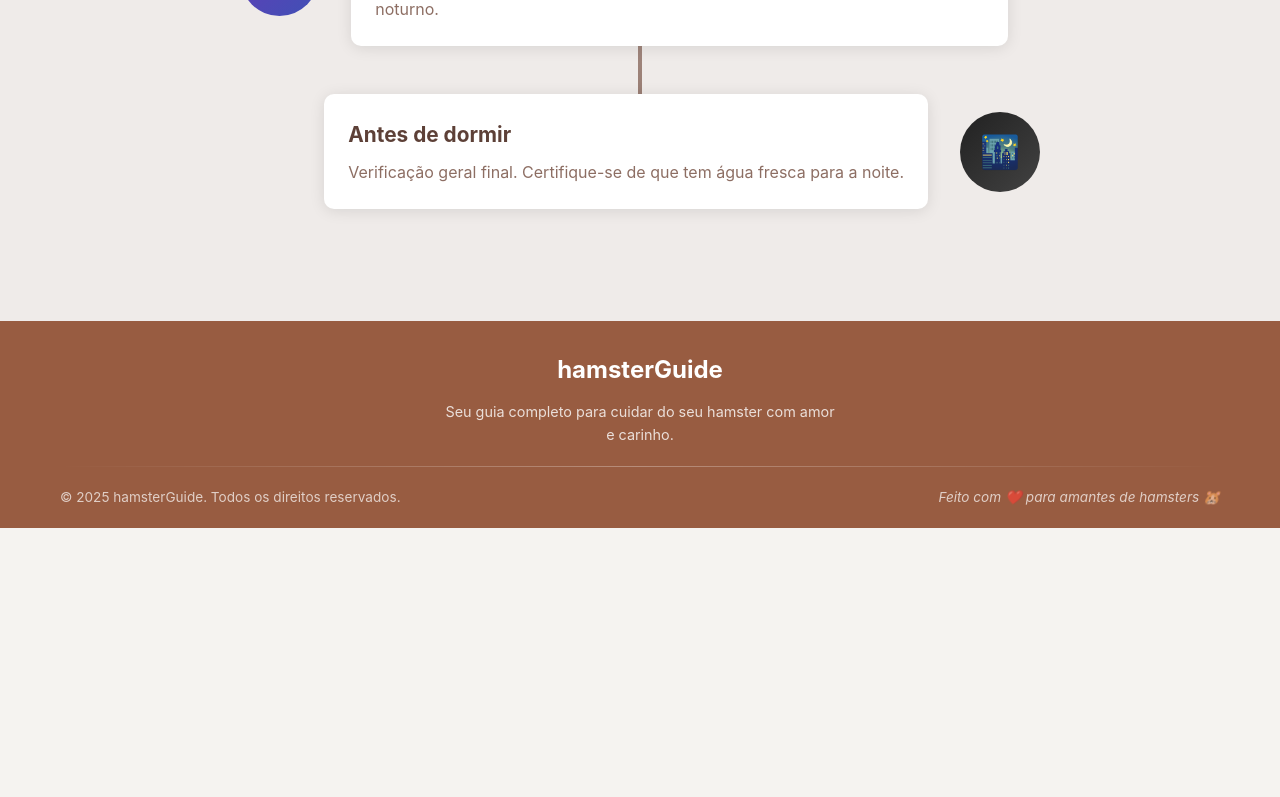
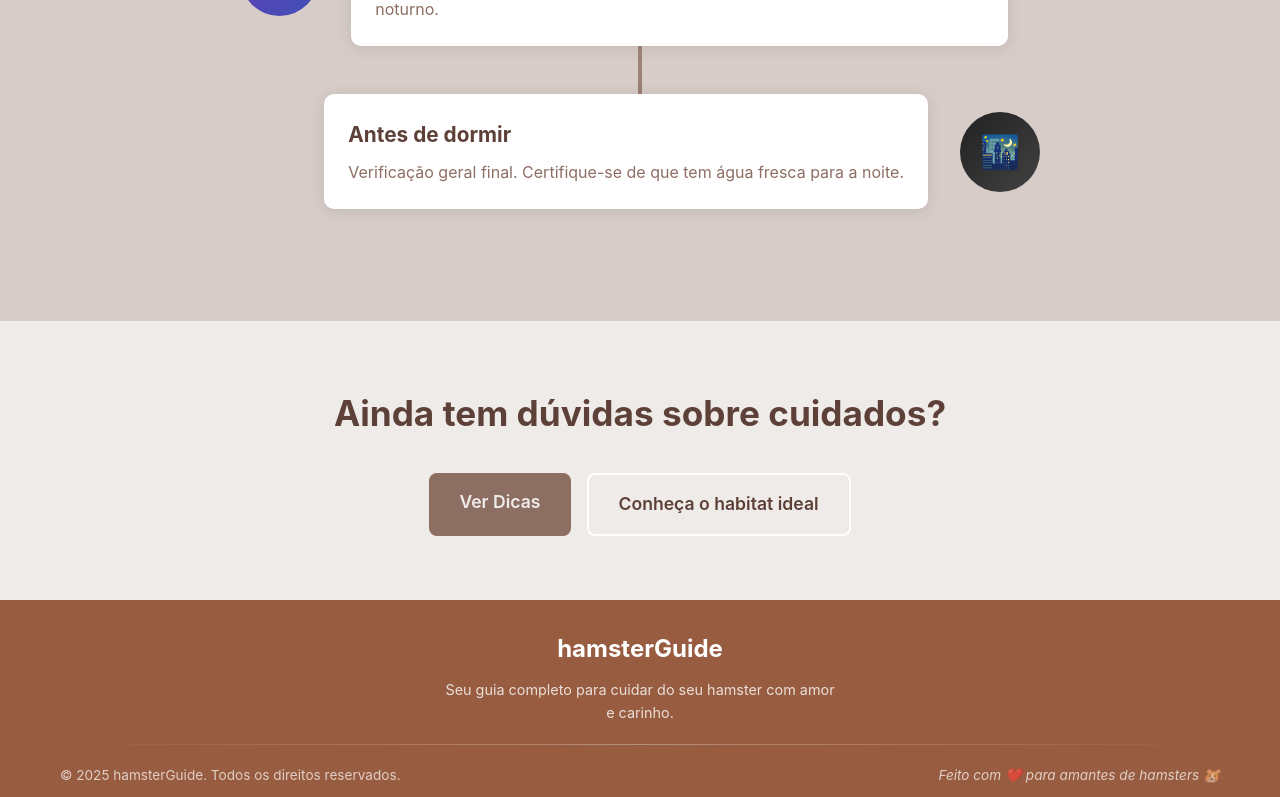
Before and after one commit to gabriela-fernanda14/hamsterGuide, a Next.js app: page /cuidados in a window 1280 px wide. Shown: the part 5923-6720 px from the top of the page. Before the commit the page ends 6451 px from the top, so only its background shows below. Built offline with nearby package versions, Linux system fonts and the light colour scheme.

Commit message:
feat: create banner section

```diff
--- a/src/app/cuidados/cuidados.module.css
+++ b/src/app/cuidados/cuidados.module.css
@@ -41,7 +41,6 @@
     border: 2px solid var(--brown-medium);
 }
 
-/* ========== CARDS DOS 4 PILARES ========== */
 .pilaresSection {
     background-color: var(--brown-light);
     padding: 4rem 0;
@@ -117,7 +116,6 @@
     background-color: var(--brown-dark);
 }
 
-/* ========== SEÇÕES DETALHADAS ========== */
 .detailSection {
     padding: 4rem 0;
 }
@@ -196,7 +194,6 @@
     font-weight: 600;
 }
 
-/* ========== SEÇÃO DE ALERTA ========== */
 .alertSection {
     background-color: #fff3e0;
     padding: 4rem 0;
@@ -248,9 +245,8 @@
     line-height: 1.5;
 }
 
-/* ========== TIMELINE DE ROTINA ========== */
 .timelineSection {
-    background-color: var(--cream);
+    background-color: var(--brown-light);
     padding: 4rem 0;
 }
 
@@ -334,3 +330,53 @@
     color: var(--brown-medium);
     line-height: 1.6;
 }
+
+.ctaSection {
+    background-color: var(--cream);
+    padding: 4rem 0;
+    text-align: center;
+}
+
+.ctaContent h2 {
+    color: var(--brown-dark);
+    font-size: 2.2rem;
+    margin-bottom: 2rem;
+}
+
+.ctaButtons {
+    display: flex;
+    gap: 1rem;
+    justify-content: center;
+    flex-wrap: wrap;
+}
+
+.ctaButton,
+.ctaButtonSecondary {
+    padding: 15px 30px;
+    border-radius: 8px;
+    text-decoration: none;
+    font-weight: 600;
+    font-size: 1.1rem;
+    transition: all 0.3s ease;
+}
+
+.ctaButton {
+    background-color: var(--brown-medium);
+    color: var(--cream);
+}
+
+.ctaButton:hover {
+    background-color: var(--brown-dark);
+    transform: translateY(-2px);
+}
+
+.ctaButtonSecondary {
+    background-color: transparent;
+    color: var(--brown);
+    border: 2px solid white;
+}
+
+.ctaButtonSecondary:hover {
+    background-color: white;
+    color: var(--brown-dark);
+}
--- a/src/app/cuidados/page.jsx
+++ b/src/app/cuidados/page.jsx
@@ -29,7 +29,6 @@ export default function Cuidados() {
 
     return (
         <main>
-            {/* 1. Hero Section */}
             <section className={styles.hero}>
                 <div className={styles.heroContent}>
                     <h1 className={styles.heroTitle}>Cuidados Básicos Diários</h1>
@@ -40,7 +39,6 @@ export default function Cuidados() {
                 </div>
             </section>
 
-            {/* 2. Cards dos 4 Pilares Principais */}
             <section className={styles.pilaresSection}>
                 <div className={styles.container}>
                     <h2 className={styles.sectionTitle}>4 Pilares dos Cuidados</h2>
@@ -84,7 +82,6 @@ export default function Cuidados() {
                 </div>
             </section>
 
-            {/* 3. Seção Detalhada: Alimentação */}
             <section id="alimentacao" className={styles.detailSection}>
                 <div className={styles.container}>
                     <div className={styles.detailContent}>
@@ -124,7 +121,6 @@ export default function Cuidados() {
                 </div>
             </section>
 
-            {/* 4. Seção Detalhada: Higiene */}
             <section id="higiene" className={styles.detailSection}>
                 <div className={styles.container}>
                     <div className={styles.detailContent}>
@@ -156,7 +152,6 @@ export default function Cuidados() {
                 </div>
             </section>
 
-            {/* 5. Seção Detalhada: Cuidados de Saúde */}
             <section id="saude" className={styles.detailSection}>
                 <div className={styles.container}>
                     <div className={styles.detailContent}>
@@ -197,7 +192,6 @@ export default function Cuidados() {
                 </div>
             </section>
 
-            {/* 6. Seção DESTAQUE: Sinais de Alerta */}
             <section className={styles.alertSection}>
                 <div className={styles.container}>
                     <h2 className={styles.alertTitle}>Sinais de Alerta</h2>
@@ -233,7 +227,7 @@ export default function Cuidados() {
                 </div>
             </section>
 
-            {/* 7. Timeline: Rotina de Cuidados Diários */}
+
             <section className={styles.timelineSection}>
                 <div className={styles.container}>
                     <h2 className={styles.sectionTitle}>Rotina de Cuidados Diários</h2>
@@ -273,6 +267,17 @@ export default function Cuidados() {
                 </div>
             </section>
 
+            <section className={styles.ctaSection}>
+                <div className={styles.container}>
+                    <div className={styles.ctaContent}>
+                        <h2>Ainda tem dúvidas sobre cuidados?</h2>
+                        <div className={styles.ctaButtons}>
+                            <a href="/dicas" className={styles.ctaButton}>Ver Dicas</a>
+                            <a href="/habitat" className={styles.ctaButtonSecondary}>Conheça o habitat ideal</a>
+                        </div>
+                    </div>
+                </div>
+            </section>
 
 
         </main>
```
